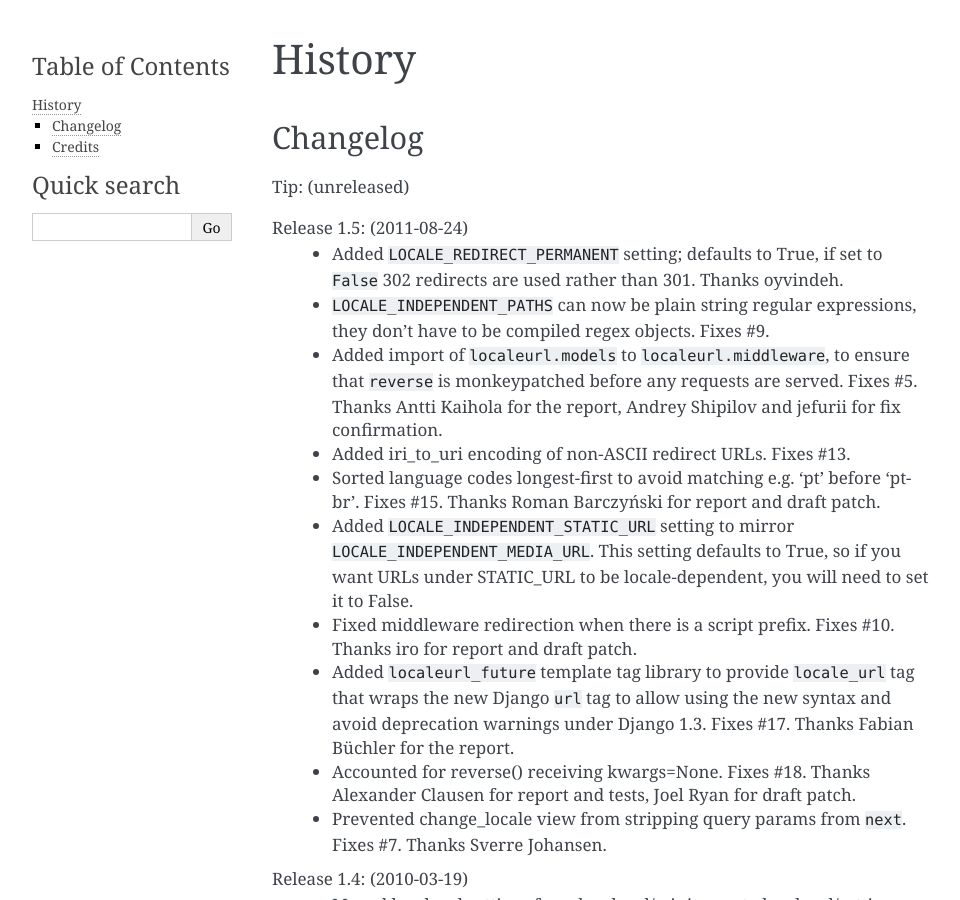
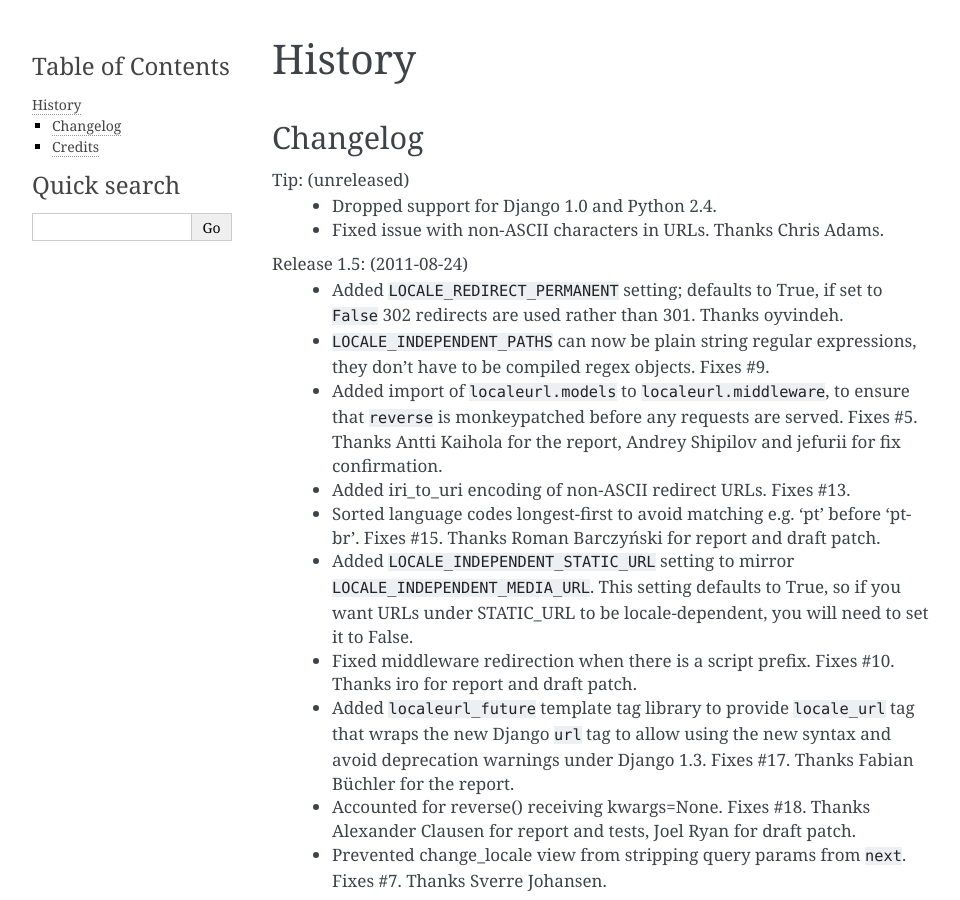
Before and after one commit to carljm/django-localeurl, a Sphinx documentation site: the page built from docs/history.rst, in a window 1280 px wide and 900 px high. Shown: the whole window, without its empty margins (148-1108 px from the left). Built offline with Sphinx 7.4.7, drawn with Linux system fonts in a browser that asks for light colours.

Commit message:
Updated changelog.

```diff
--- a/docs/history.rst
+++ b/docs/history.rst
@@ -6,6 +6,8 @@ Changelog
 ---------
 
 Tip: (unreleased)
+  * Dropped support for Django 1.0 and Python 2.4.
+  * Fixed issue with non-ASCII characters in URLs. Thanks Chris Adams.
 
 Release 1.5: (2011-08-24)
   * Added ``LOCALE_REDIRECT_PERMANENT`` setting; defaults to True, if set to
```
